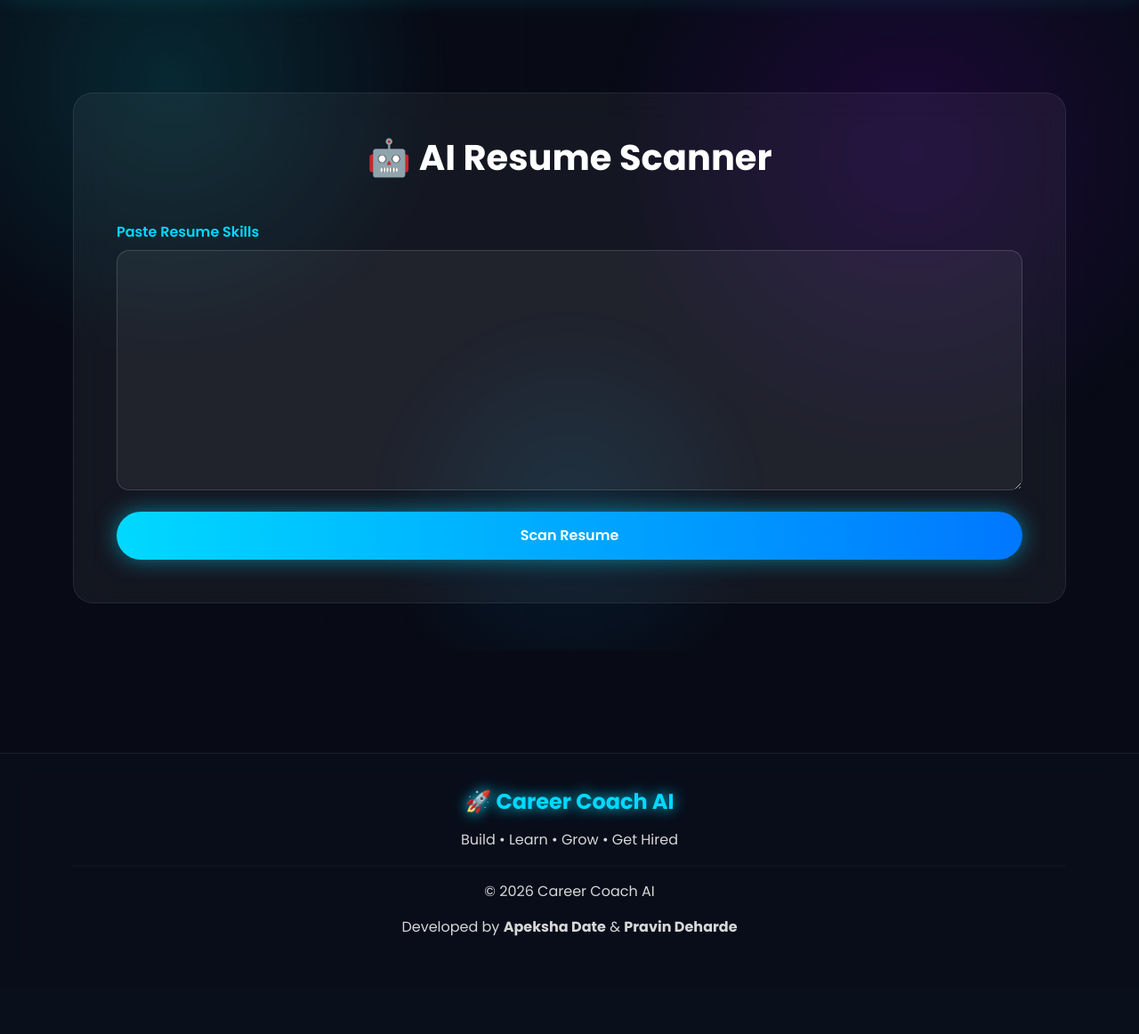
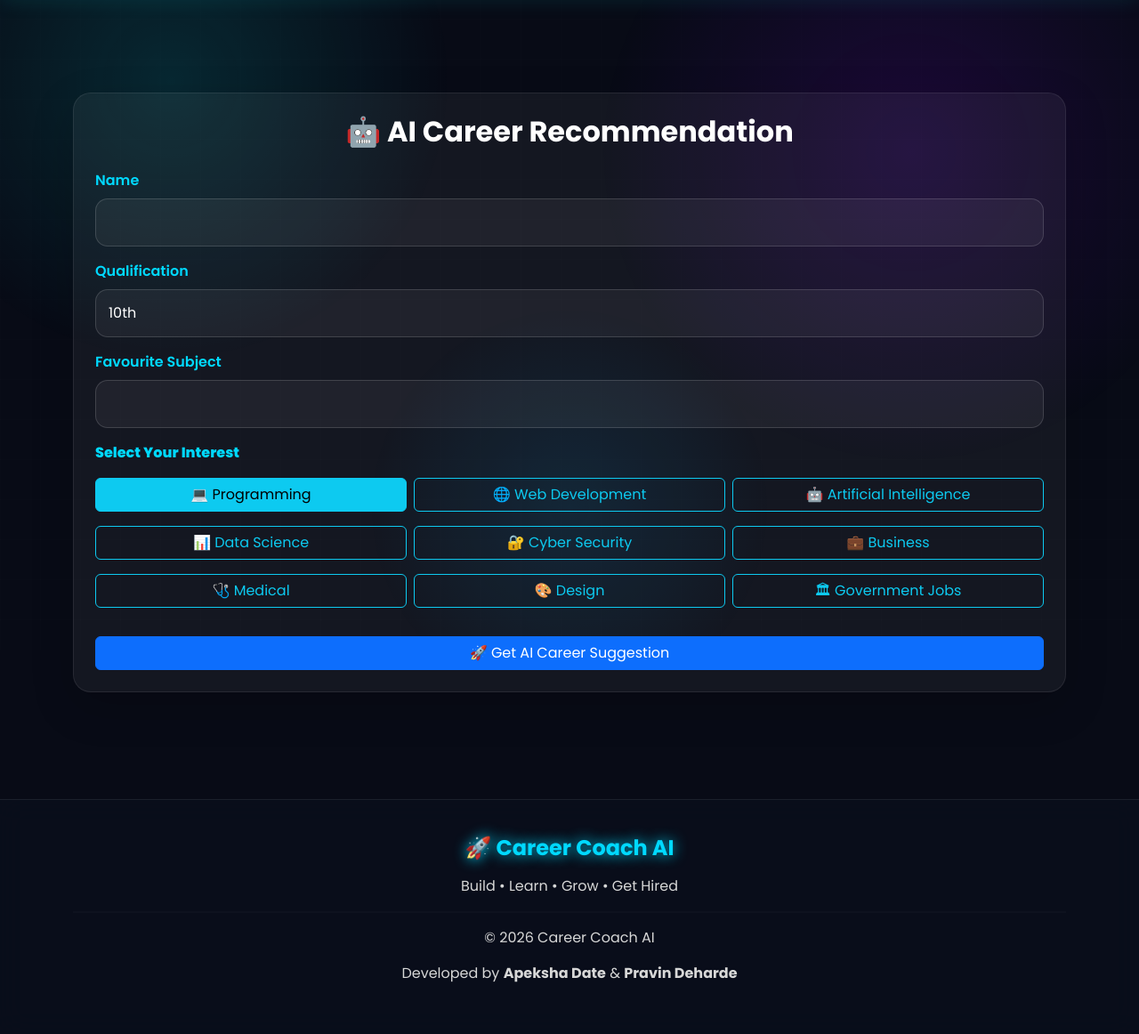
Before and after one commit to pravin-deharde/career-coach, a Flask app: page /ai-career in a window 1280 px wide. Shown: the part 69-1231 px from the top of the page at 89% size. Before the commit the page ends 1121 px from the top, so only its background shows below. Run offline with Flask 3, Linux system fonts and the light colour scheme; some libraries are stand-ins or nearby versions.

```diff
--- a/app.py
+++ b/app.py
@@ -185,11 +185,11 @@ def career_category(category):
 @app.route("/career/details/<title>")
 def career_details(title):
 
-    print("URL se aaya title:", repr(title))
-    print("career_data keys:", list(career_data.keys()))
+    print("Title =", repr(title))
 
     for category in career_data.values():
         for course in category:
+            print(course["title"])
             if course["title"] == title:
                 return render_template(
                     "career_details.html",
@@ -197,6 +197,7 @@ def career_details(title):
                 )
 
     return "Course Not Found"
+
 # -----------------------------
 # ROADMAP
 # -----------------------------
@@ -775,53 +776,44 @@ def page_not_found(error):
 def internal_server_error(error):
     return render_template("500.html"), 500
 
-@app.route("/ai-career", methods=["GET","POST"])
+@app.route("/ai-career", methods=["GET", "POST"])
 def ai_career():
 
-    result = None
+    career = None
+    reason = None
 
     if request.method == "POST":
 
-        subject = request.form["subject"]
-
-        interest = request.form["interest"]
-
-        communication = request.form["communication"]
+        interest = request.form.get("interest")
 
         if interest == "Programming":
+            career = "Software Engineer"
+            reason = "Programming me interest hai. Python, Java aur Web Development seekho."
 
-            result = "Software Engineer / AI Engineer"
+        elif interest == "Business":
+            career = "Business Analyst"
+            reason = "Management aur Business tumhare liye best rahega."
 
         elif interest == "Medical":
+            career = "Doctor"
+            reason = "Medical field me achha scope hai."
 
-            result = "Doctor / Pharmacist"
+        elif interest == "Design":
+            career = "UI/UX Designer"
+            reason = "Creative field tumhare liye best hai."
 
-        elif interest == "Business":
-
-            result = "CA / MBA / Entrepreneur"
-
-        elif interest == "Government Job":
-
-            result = "UPSC / MPSC / SSC"
-
-        elif interest == "Teaching":
-
-            result = "Professor / Lecturer"
-
-        elif interest == "Research":
-
-            result = "Scientist"
+        elif interest == "Government Jobs":
+            career = "UPSC / MPSC Officer"
+            reason = "Government Exams ki preparation start karo."
 
         else:
-
-            result = "Choose a suitable career."
+            career = "Career Counsellor Required"
+            reason = "Please explore multiple career options."
 
     return render_template(
-
         "ai_career.html",
-
-        result=result
-
+        career=career,
+        reason=reason
     )
 @app.route("/ai-resume", methods=["GET","POST"])
 def ai_resume():
--- a/templates/ai_career.html
+++ b/templates/ai_career.html
@@ -1,106 +1,118 @@
 {% extends "layout.html" %}
-
-{% block title %}AI Resume Scanner{% endblock %}
 
 {% block content %}
 
-<div class="container py-5">
+<div class="container mt-5">
 
-<div class="feature-card p-5">
+    <div class="card shadow-lg p-4">
 
-<h1 class="text-center mb-5">
+        <h2 class="text-center mb-4">
+            🤖 AI Career Recommendation
+        </h2>
 
-🤖 AI Resume Scanner
+        <form method="POST">
 
-</h1>
+            <div class="mb-3">
+                <label>Name</label>
+                <input type="text" class="form-control" name="name" required>
+            </div>
 
-<form method="POST">
+            <div class="mb-3">
+                <label>Qualification</label>
+                <select class="form-control" name="qualification">
+                    <option>10th</option>
+                    <option>12th Science</option>
+                    <option>12th Commerce</option>
+                    <option>12th Arts</option>
+                    <option>BCA</option>
+                    <option>BSc</option>
+                    <option>BTech</option>
+                    <option>BBA</option>
+                    <option>MCA</option>
+                </select>
+            </div>
 
-<label class="form-label">
+            <div class="mb-3">
+                <label>Favourite Subject</label>
+                <input type="text" class="form-control" name="subject">
+            </div>
 
-Paste Resume Skills
+            <div class="mb-4">
+                <label class="mb-3"><b>Select Your Interest</b></label>
 
-</label>
+                <div class="row g-2">
 
-<textarea
+                    <div class="col-md-4">
+                        <input type="radio" class="btn-check" name="interest" id="programming" value="Programming" checked>
+                        <label class="btn btn-outline-info w-100" for="programming">💻 Programming</label>
+                    </div>
 
-class="form-control"
+                    <div class="col-md-4">
+                        <input type="radio" class="btn-check" name="interest" id="web" value="Web Development">
+                        <label class="btn btn-outline-info w-100" for="web">🌐 Web Development</label>
+                    </div>
 
-rows="10"
+                    <div class="col-md-4">
+                        <input type="radio" class="btn-check" name="interest" id="ai" value="Artificial Intelligence">
+                        <label class="btn btn-outline-info w-100" for="ai">🤖 Artificial Intelligence</label>
+                    </div>
 
-name="resume">
+                    <div class="col-md-4">
+                        <input type="radio" class="btn-check" name="interest" id="data" value="Data Science">
+                        <label class="btn btn-outline-info w-100" for="data">📊 Data Science</label>
+                    </div>
 
-</textarea>
+                    <div class="col-md-4">
+                        <input type="radio" class="btn-check" name="interest" id="cyber" value="Cyber Security">
+                        <label class="btn btn-outline-info w-100" for="cyber">🔐 Cyber Security</label>
+                    </div>
 
-<button
+                    <div class="col-md-4">
+                        <input type="radio" class="btn-check" name="interest" id="business" value="Business">
+                        <label class="btn btn-outline-info w-100" for="business">💼 Business</label>
+                    </div>
 
-class="btn btn-glow mt-4 w-100">
+                    <div class="col-md-4">
+                        <input type="radio" class="btn-check" name="interest" id="medical" value="Medical">
+                        <label class="btn btn-outline-info w-100" for="medical">🩺 Medical</label>
+                    </div>
 
-Scan Resume
+                    <div class="col-md-4">
+                        <input type="radio" class="btn-check" name="interest" id="design" value="Design">
+                        <label class="btn btn-outline-info w-100" for="design">🎨 Design</label>
+                    </div>
 
-</button>
+                    <div class="col-md-4">
+                        <input type="radio" class="btn-check" name="interest" id="gov" value="Government Jobs">
+                        <label class="btn btn-outline-info w-100" for="gov">🏛 Government Jobs</label>
+                    </div>
 
-</form>
+                </div>
+            </div>
 
-{% if score %}
+            <button class="btn btn-primary w-100">
+                🚀 Get AI Career Suggestion
+            </button>
 
-<hr>
+        </form>
 
-<h2>
+        {% if career %}
 
-ATS SCORE
+        <hr>
 
-</h2>
+        <div class="alert alert-success mt-4">
 
-<div class="progress">
+            <h3>🎯 Recommended Career</h3>
 
-<div
+            <h4>{{ career }}</h4>
 
-class="progress-bar bg-success"
+            <p>{{ reason }}</p>
 
-style="width:{{score}}%">
+        </div>
 
-{{score}}%
+        {% endif %}
 
-</div>
-
-</div>
-
-<h3 class="mt-4">
-
-Missing Skills
-
-</h3>
-
-<ul>
-
-{% for item in missing %}
-
-<li>{{item}}</li>
-
-{% endfor %}
-
-</ul>
-
-<h3>
-
-Suggestions
-
-</h3>
-
-<ul>
-
-{% for item in suggestions %}
-
-<li>{{item}}</li>
-
-{% endfor %}
-
-</ul>
-
-{% endif %}
-
-</div>
+    </div>
 
 </div>
 
--- a/templates/layout.html
+++ b/templates/layout.html
@@ -76,16 +76,20 @@
         AI Career
     </a>
 </li>
-                <li class="nav-item">
-                    <a class="nav-link" href="/resume">
-                        <i class="fa-solid fa-file"></i> Resume
-                    </a>
-                </li>
-                <li class="nav-item">
-    <a class="nav-link" href="/ai-resume">
-        AI Resume
+                <li class="nav-item dropdown">
+    <a class="nav-link dropdown-toggle" href="#" id="resumeDropdown"
+       role="button" data-bs-toggle="dropdown">
+        <i class="fas fa-file-alt"></i> Resume
     </a>
+
+    <ul class="dropdown-menu">
+        <li><a class="dropdown-item" href="/resume-builder">Resume Builder</a></li>
+        <li><a class="dropdown-item" href="/ai-resume">AI Resume Scanner</a></li>
+        <li><a class="dropdown-item" href="/resume-analysis">Resume Analysis</a></li>
+        <li><a class="dropdown-item" href="/resume-preview">Resume Preview</a></li>
+    </ul>
 </li>
+
                 <li class="nav-item">
                     <a class="nav-link" href="/jobs">
                         <i class="fa-solid fa-briefcase"></i> Jobs
```
Also changed, not shown: templates/ai_resume.html (added, +54 -0 lines).
